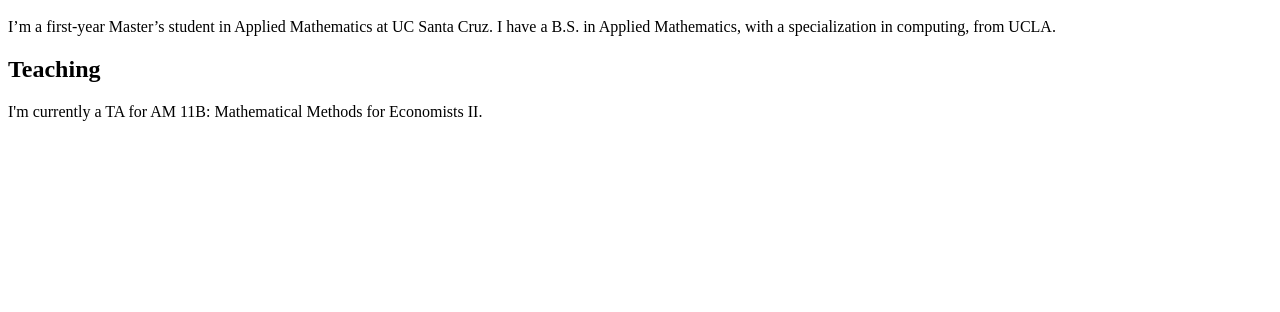
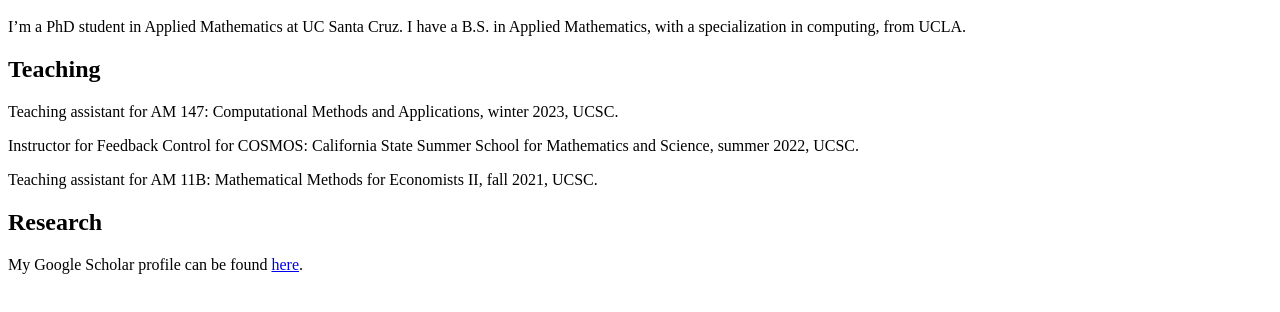
Before and after one commit to zalexis12/zalexis12.github.io, a plain HTML site: page index.html in a window 1280 px wide. Shown: the part 48-360 px from the top of the page. Drawn offline with Linux system fonts and the light colour scheme.

Commit message:
Update index.html

```diff
--- a/index.html
+++ b/index.html
@@ -2,10 +2,16 @@
 
   <h1>Alexis Teter</h1>
 
-<p>I’m a first-year Master’s student in Applied Mathematics at UC Santa Cruz.  I have a B.S. in Applied Mathematics, with a specialization in computing, from UCLA.</p>
+<p>I’m a PhD student in Applied Mathematics at UC Santa Cruz.  I have a B.S. in Applied Mathematics, with a specialization in computing, from UCLA.</p>
 
   <h2>Teaching</h2>
 
-  <p>I'm currently a TA for AM 11B: Mathematical Methods for Economists II.</p>
+  <p>Teaching assistant for AM 147: Computational Methods and Applications, winter 2023, UCSC.</p>
+  <p>Instructor for Feedback Control for COSMOS: California State Summer School for Mathematics and Science, summer 2022, UCSC.</p>
+  <p>Teaching assistant for AM 11B: Mathematical Methods for Economists II, fall 2021, UCSC.</p>
+
+  <h2>Research</h2>
+
+  <p> My Google Scholar profile can be found <a href = "https://scholar.google.com/citations?hl=en&user=UzaSaUQAAAAJ" >here</a>.
 
 </body>
```
